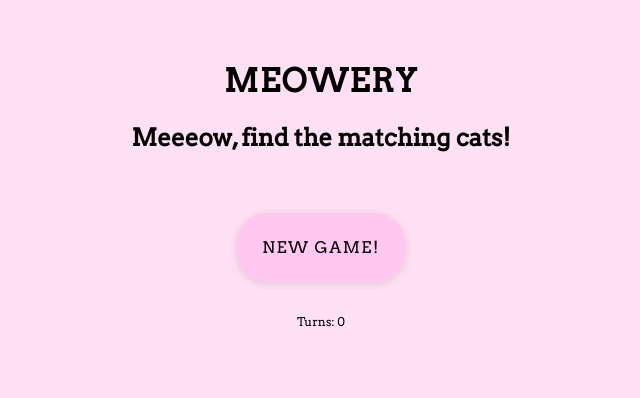
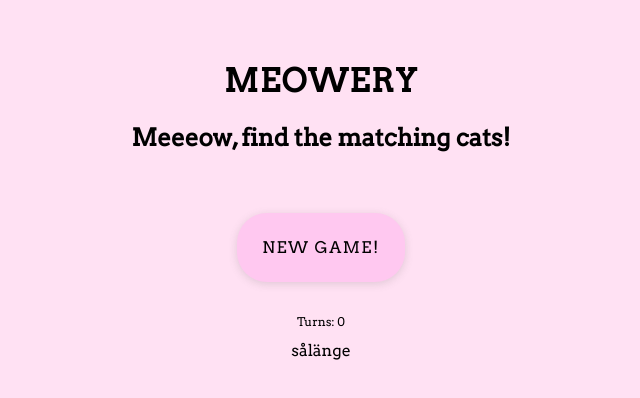
Before and after one commit to AnnaBrum/Meowery, a React (Create React App) app in the folder meowery/: page / in a window 1280 px wide. Shown: the top 398 px of the page, without its empty margins (319-959 px from the left). Built offline with nearby package versions, Linux system fonts and the light colour scheme.

Commit message:
made button- and counter texts dynamic

```diff
--- a/meowery/src/App.js
+++ b/meowery/src/App.js
@@ -13,6 +13,9 @@ function App() {
   const [choiceOne, setChoiceOne] = useState(null);
   const [choiceTwo, setChoiceTwo] = useState(null);
   const [disabled, setDisabled] = useState(false);
+
+  //starting with no points
+  let points = 0;
 
   const createDeck = () => {
     const apiKey = process.env.REACT_APP_API_KEY;
@@ -33,7 +36,7 @@ function App() {
       .catch((error) => console.error(error));
   };
 
-  //Handle choice
+  //handle choice
   const handleChoice = (card) => {
     choiceOne ? setChoiceTwo(card) : setChoiceOne(card);
   };
@@ -68,14 +71,19 @@ function App() {
     setDisabled(false);
   };
 
+  //
+
+  const countScore = () => {
+
+  }
 
   return (
     <div className="App">
       <Header />
-      <Button createDeck={createDeck} />
+      <Button createDeck={createDeck} buttonText="New Game!"/>
       <div className="info-box">
-        <Counter turns={turns} />
-          <Message />
+        <Counter turns={turns} counterText="Turns: "/>
+        <Message messageText={"sålänge"}/>
       </div>
       <Board>
         {cards.map((card) => (
--- a/meowery/src/components/Button/index.jsx
+++ b/meowery/src/components/Button/index.jsx
@@ -1,7 +1,8 @@
 import React from "react";
+import PropTypes from "prop-types";
 import { ButtonStyled } from "./styled";
 
-function Button({createDeck}) {
+function Button({createDeck, buttonText}) {
 
   const handleClick = () => {
     createDeck();
@@ -9,9 +10,13 @@ function Button({createDeck}) {
 
     return (
     <ButtonStyled className="start-btn" onClick={handleClick}>
-      New Game!
+      {buttonText}
     </ButtonStyled>
     )
 };
 
+Button.propTypes = {
+  buttonText: PropTypes.string
+};
+
 export default Button;
--- a/meowery/src/components/Counter/index.jsx
+++ b/meowery/src/components/Counter/index.jsx
@@ -1,11 +1,16 @@
 import { CounterStyled } from "./styled";
+import PropTypes from "prop-types";
 
-function Counter({ turns }) {
+function Counter({ counterText, turns }) {
   return (
     <CounterStyled>
-      <p>Turns: {turns}</p>
+      <p>{counterText} {turns}</p>
     </CounterStyled>
   );
 }
 
+Counter.propTypes = {
+  counterText: PropTypes.string
+};
+
 export default Counter;
--- a/meowery/src/components/Message/index.jsx
+++ b/meowery/src/components/Message/index.jsx
@@ -1,23 +1,15 @@
+import React from "react";
+import PropTypes from "prop-types";
 
-function Message({ cards }) {
+function Message({ messageText }) {
 
-// Add a check to see if cards is defined
-  // const matchedCards = cards ? cards.filter((card) => card.matched) : [];
-
-//   if (matchedCards.length === cards.length) {
-//     return <div>Good work! All cats have found their buddy!</div>;
-//   } else if (matchedCards.length > 1) {
-//     return (
-//       <div>
-//         It's a match!
-//       </div>
-//     )
-//   } else {
     return (
-      <div></div>
+      <div>{messageText}</div>
   );
   }
 
-// }
+  Message.propTypes = {
+    messageText: PropTypes.string
+  };
 
 export default Message;
```
